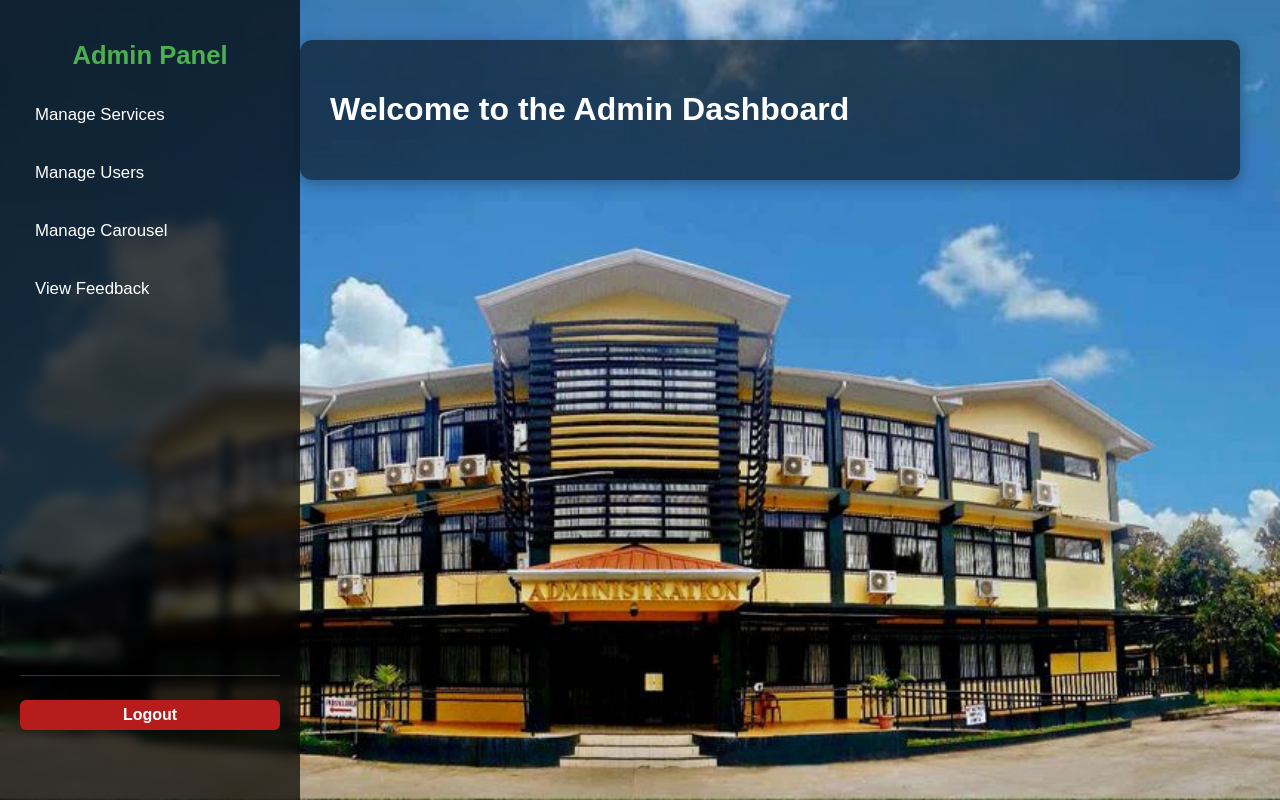
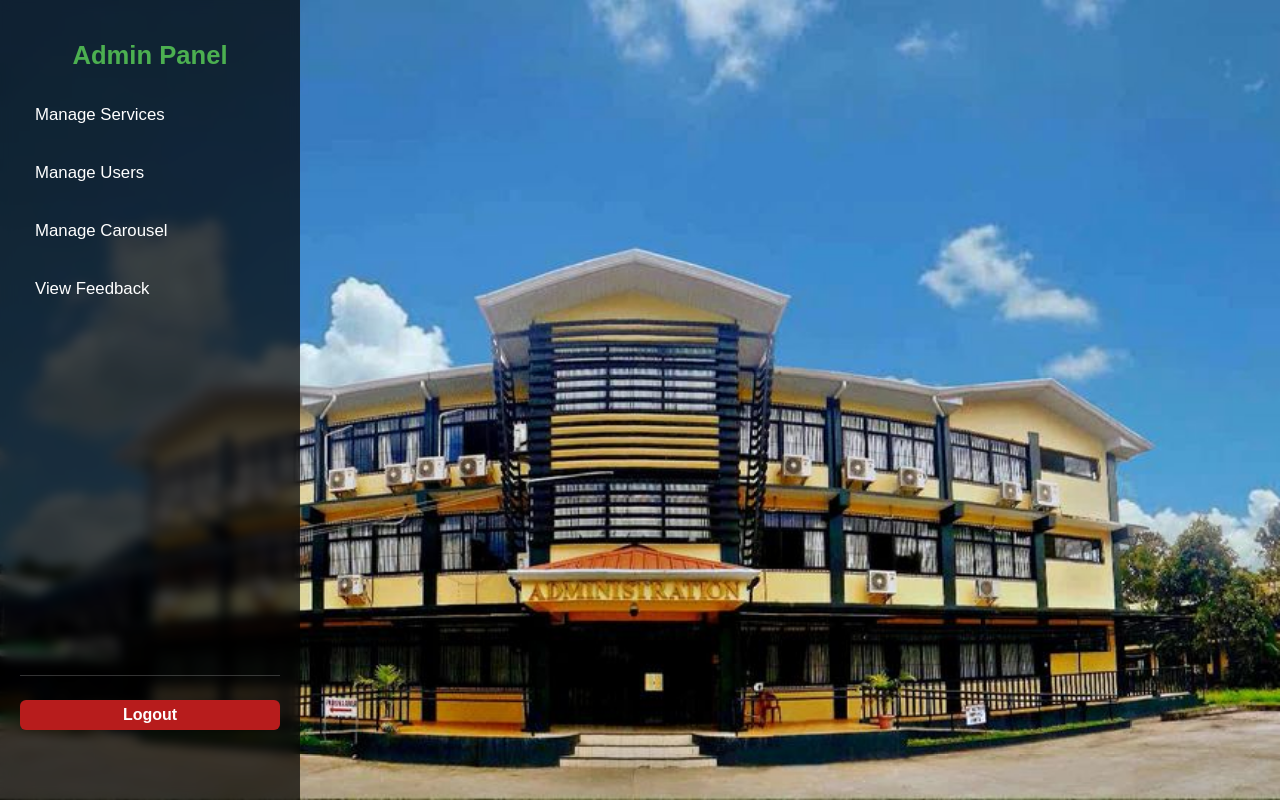
Before and after one commit to yzma-er/my-app, a React (Create React App) app: page /admin in a window 1280 px wide. Built offline with nearby package versions, Linux system fonts and the light colour scheme; sample sign-in values are in the browser's storage.

Commit message:
Update AdminDashboard.jsx

```diff
--- a/src/pages/AdminDashboard.jsx
+++ b/src/pages/AdminDashboard.jsx
@@ -32,7 +32,6 @@ function AdminDashboard() {
         display: 'flex',
       }}
     >
-
       {/* 🔹 Overlay for opacity control */}
       <div
         style={{
@@ -41,11 +40,10 @@ function AdminDashboard() {
           left: 0,
           width: "100%",
           height: "100%",
-      backgroundColor: "rgba(0, 0, 0, 0.0)", // ← adjust last number for opacity
+          backgroundColor: "rgba(0, 0, 0, 0.0)",
           zIndex: 0,
         }}
       ></div>
-
 
       {/* ☰ Menu toggle for mobile */}
       <button className="menu-toggle" onClick={toggleSidebar}>
@@ -72,14 +70,12 @@ function AdminDashboard() {
                 <Link to="/admin/manage-carousel" onClick={() => setSidebarOpen(false)}>
                   Manage Carousel
                 </Link>
-
               </li>
               <li>
                 <Link to="/admin/feedback" onClick={() => setSidebarOpen(false)}>
                   View Feedback
                 </Link>
               </li>
-
             </ul>
           </nav>
         </div>
@@ -93,11 +89,8 @@ function AdminDashboard() {
       </aside>
 
       {/* Main Content */}
-      <main className="main-content">
-        <div className="dashboard-overlay">
-          <h1>Welcome to the Admin Dashboard</h1>
+      <main className="main-content" style={{ flex: 1, position: 'relative', zIndex: 1 }}>
         <Outlet />
-        </div>
       </main>
     </div>
   );
```
Lines whose indentation alone changed are shown as unchanged.
